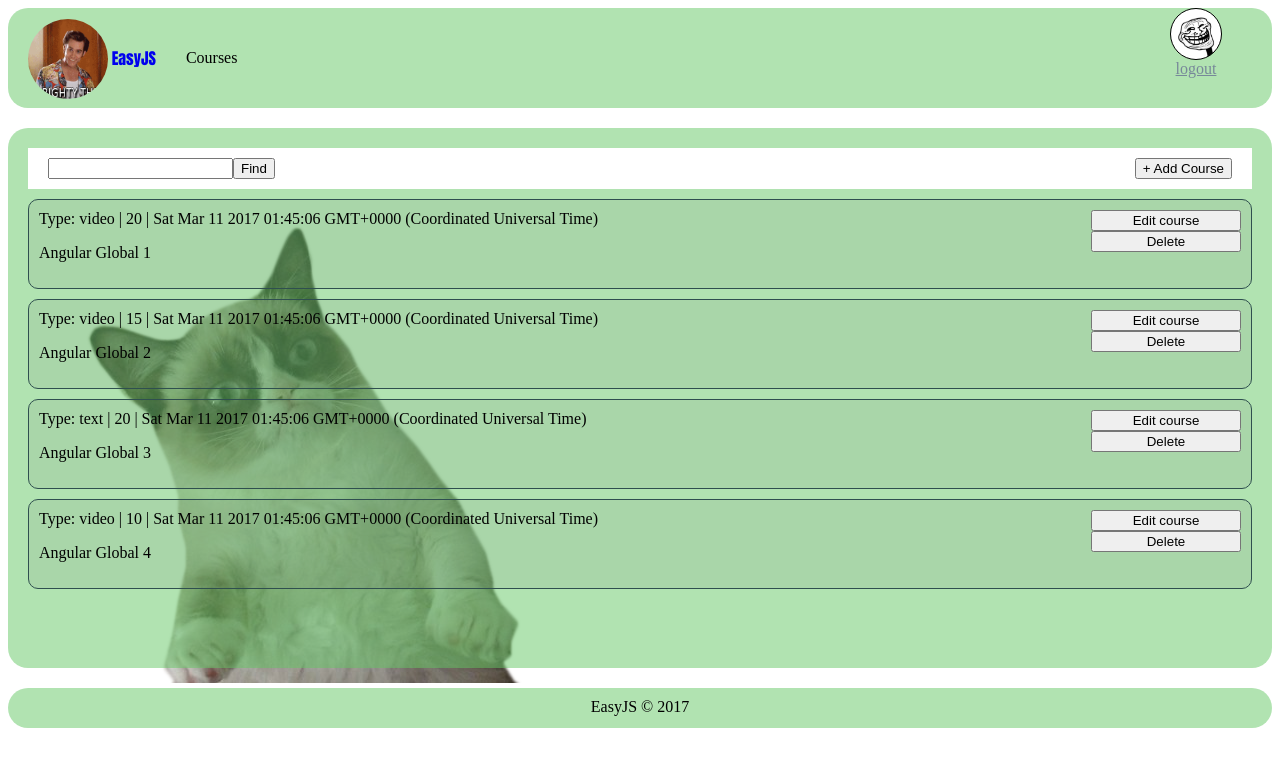
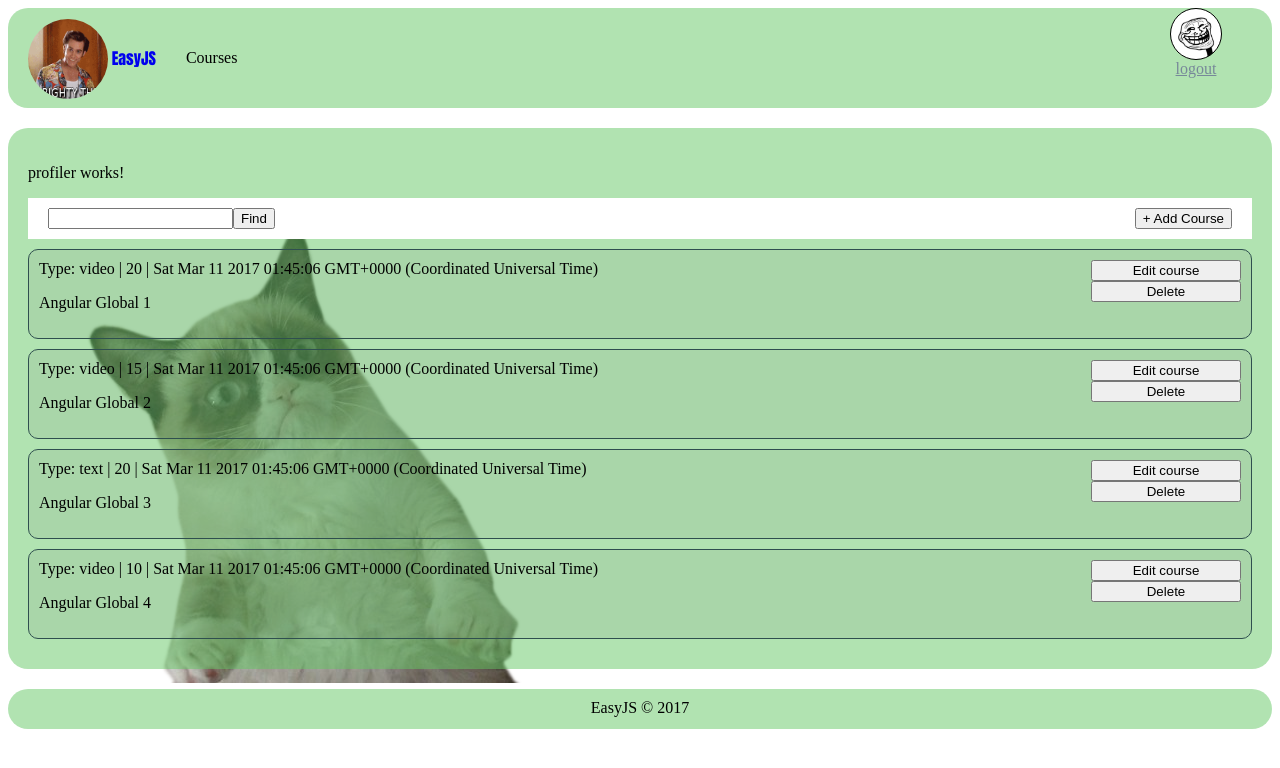
Before and after one commit to Mishurin/ng2-global, an Angular app in the folder webapp/: page /login in a window 1280 px wide. Both pictures are taken after a click on the button "Log In". Shown: the top 768 px of the page. Built offline with nearby package versions, Linux system fonts and the light colour scheme.

Commit message:
Added base for profiler component.

```diff
--- a/webapp/src/app/base/base.module.ts
+++ b/webapp/src/app/base/base.module.ts
@@ -1,13 +1,13 @@
 import { NgModule } from '@angular/core'
 import { CommonModule } from '@angular/common'
-import { HeaderComponent, LogoComponent, FooterComponent, LoaderComponent, LoaderService } from './index'
+import { HeaderComponent, LogoComponent, FooterComponent, LoaderComponent, LoaderService, ProfilerComponent } from './index';
 
 @NgModule({
     imports: [
         CommonModule
     ],
-    exports: [HeaderComponent, FooterComponent, LoaderComponent],
-    declarations: [HeaderComponent, FooterComponent, LogoComponent, LoaderComponent],
+    exports: [HeaderComponent, FooterComponent, LoaderComponent, ProfilerComponent],
+    declarations: [HeaderComponent, FooterComponent, LogoComponent, LoaderComponent, ProfilerComponent],
     providers: [LoaderService]
 })
 export class BaseModule { }
--- a/webapp/src/app/base/index.ts
+++ b/webapp/src/app/base/index.ts
@@ -3,4 +3,5 @@ export * from './header/header.component'
 export * from './header/logo/logo.component'
 export * from './loader/loader.component'
 export * from './loader/loader.service'
+export * from './profiler/profiler.component'
 export * from './base.module'
--- /dev/null
+++ b/webapp/src/app/base/profiler/profiler.component.html
@@ -0,0 +1,3 @@
+<p>
+  profiler works!
+</p>
--- /dev/null
+++ b/webapp/src/app/base/profiler/profiler.component.ts
@@ -0,0 +1,16 @@
+import { Component, OnInit, ChangeDetectionStrategy } from '@angular/core';
+
+@Component({
+  selector: 'app-profiler',
+  templateUrl: './profiler.component.html',
+  styleUrls: ['./profiler.component.css'],
+  changeDetection: ChangeDetectionStrategy.OnPush
+})
+export class ProfilerComponent implements OnInit {
+
+  constructor() { }
+
+  ngOnInit() {
+  }
+
+}
--- a/webapp/src/app/courses/courses.component.html
+++ b/webapp/src/app/courses/courses.component.html
@@ -1,3 +1,5 @@
+<app-profiler></app-profiler>
+
 <app-toolbox></app-toolbox>
 
 <div class="courses-container">
```
Also changed, not shown: webapp/src/app/base/profiler/profiler.component.css (added), 2 other files (tests, documents, lock files or other folders).
